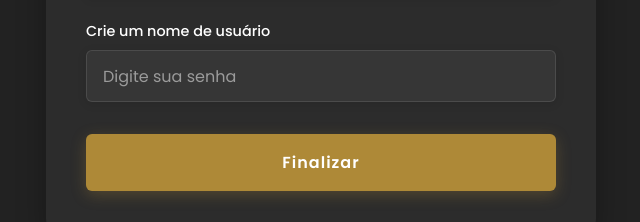
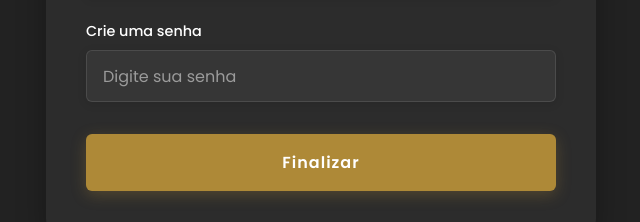
Before and after one commit to DevPH-Santos/formulario-Zyone, a plain HTML site: page index.html in a window 1280 px wide. Shown: the part 1101-1323 px from the top of the page, 319-959 px from the left. Drawn offline with Linux system fonts and the light colour scheme.

Commit message:
Alterando duplicação de campo

```diff
--- a/index.html
+++ b/index.html
@@ -82,7 +82,7 @@
 
             <div class="form-group">
 
-                <label>Crie um nome de usuário</label>
+                <label>Crie uma senha</label>
                 <input type="password" name="senha" placeholder="Digite sua senha" required>
 
             </div>
```
